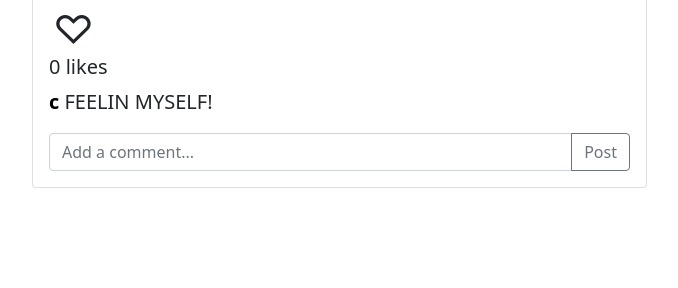
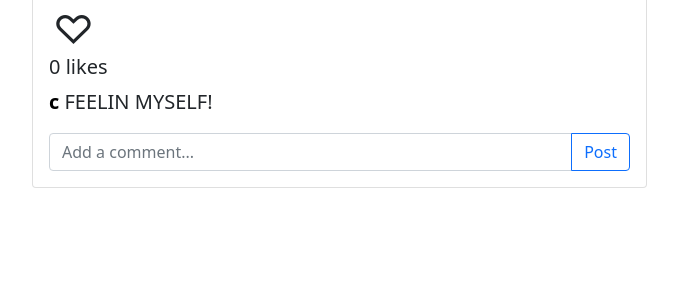
Before and after one commit to d-boddie/Instagram-clone, a Django app: page / in a window 1280 px wide. Shown: the part 1785-2073 px from the top of the page, without its empty margins (288-966 px from the left). Run offline with Django 3.2, Linux system fonts and the light colour scheme; a user stored in the database is signed in; data comes from the database, SQL or seed files in the repository.

Commit message:
The home page feed is almost done

```diff
--- a/templates/index.html
+++ b/templates/index.html
@@ -31,7 +31,7 @@
                         </p>
                         <div class="input-group">
                             <input type="text" class="form-control" placeholder="Add a comment..." aria-label="Recipient's username" aria-describedby="button-addon2">
-                        <button class="btn btn-outline-secondary" type="button" id="button-addon2">Post</button>
+                        <button class="btn btn-outline-primary" type="button" id="button-addon2">Post</button>
 </div>
                     </div>
                 </div>
```
